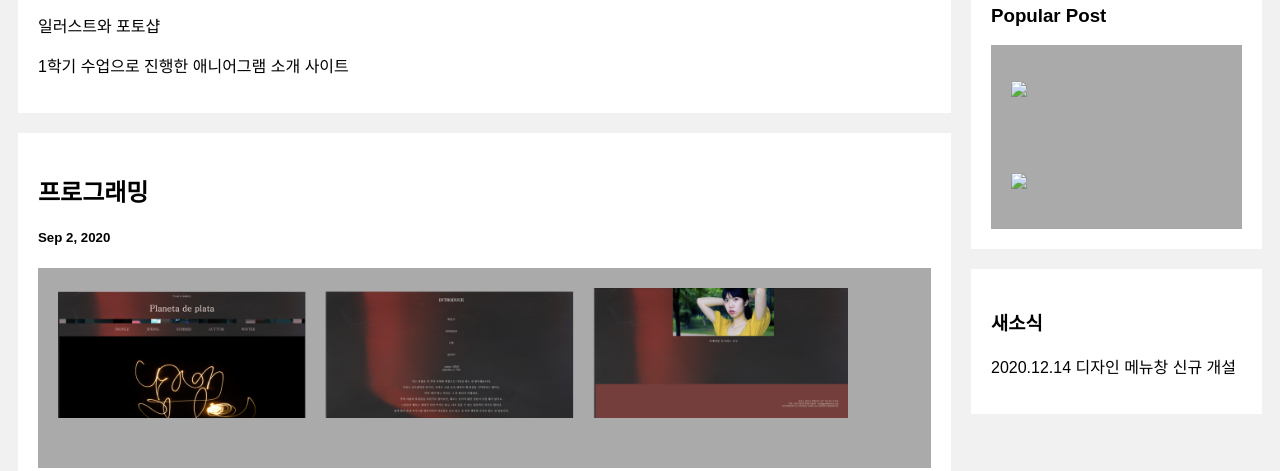
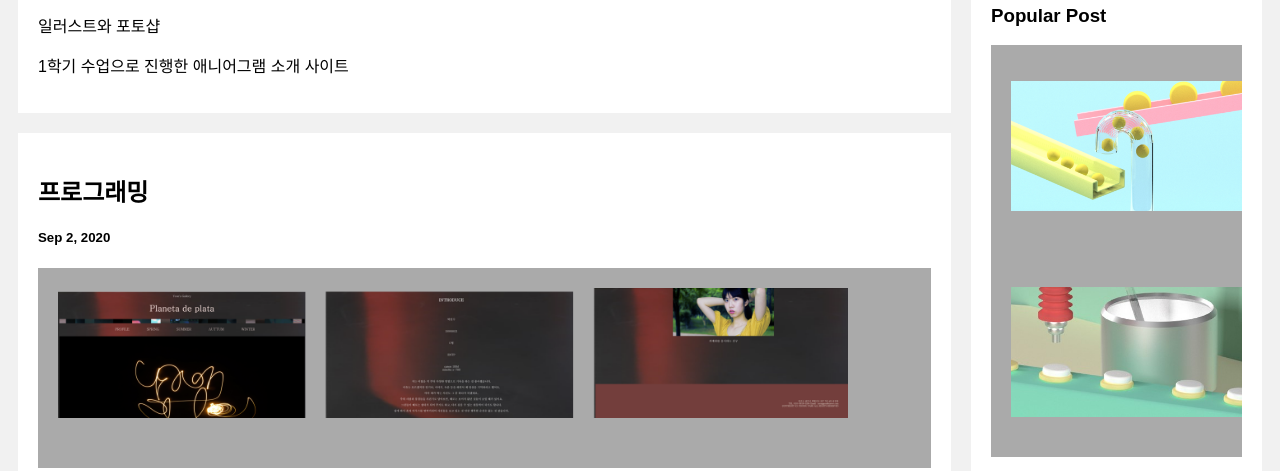
Before and after one commit to meltingsu/index, a plain HTML site: page index.html in a window 1280 px wide. Shown: the part 660-1131 px from the top of the page. Drawn offline with Linux system fonts and the light colour scheme.

Commit message:
Update index.html

```diff
--- a/index.html
+++ b/index.html
@@ -136,8 +136,8 @@
     </div>
     <div class="card">
       <h3>Popular Post</h3>
-      <div class="fakeimg"> <p> <img src=img/POP.png height="130px"></p> </div>
-        <div class="fakeimg"> <p> <img src=img/POP2.jpg height="130px"></p> </div>
+      <div class="fakeimg"> <p> <img src=POP.png height="130px"></p> </div>
+        <div class="fakeimg"> <p> <img src=POP2.jpg height="130px"></p> </div>
         </div>
 
       <div class="card">
```
